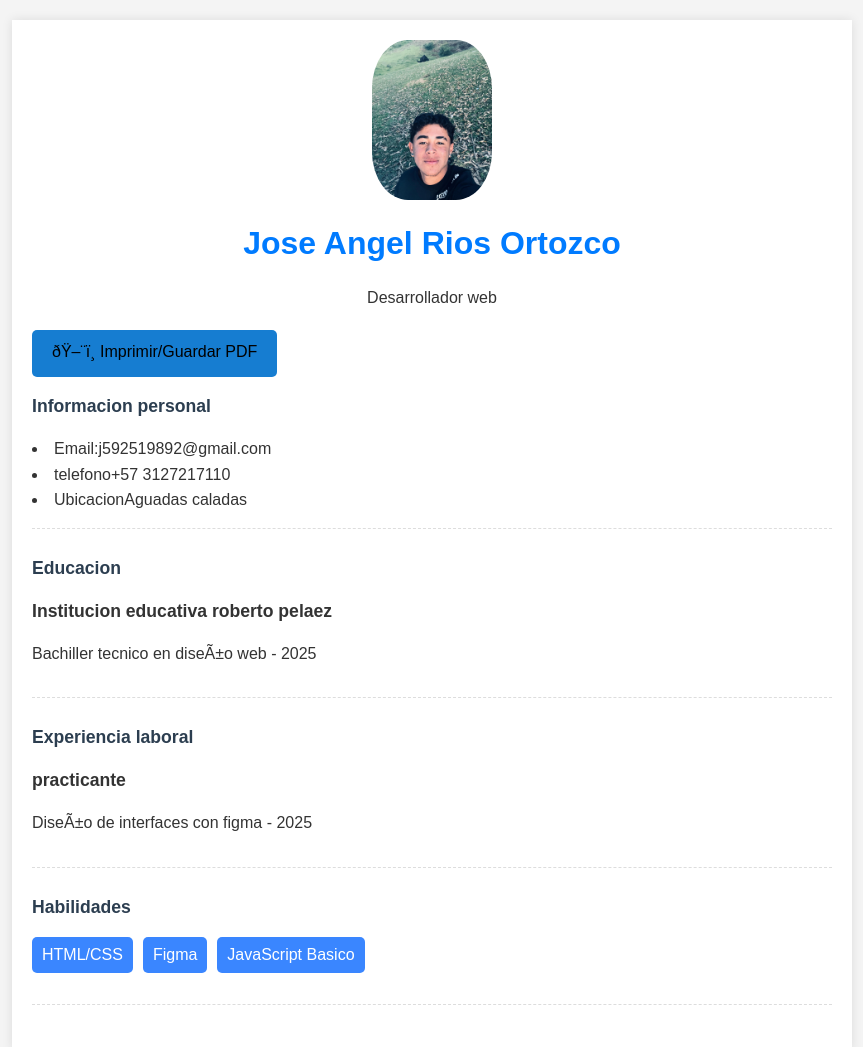
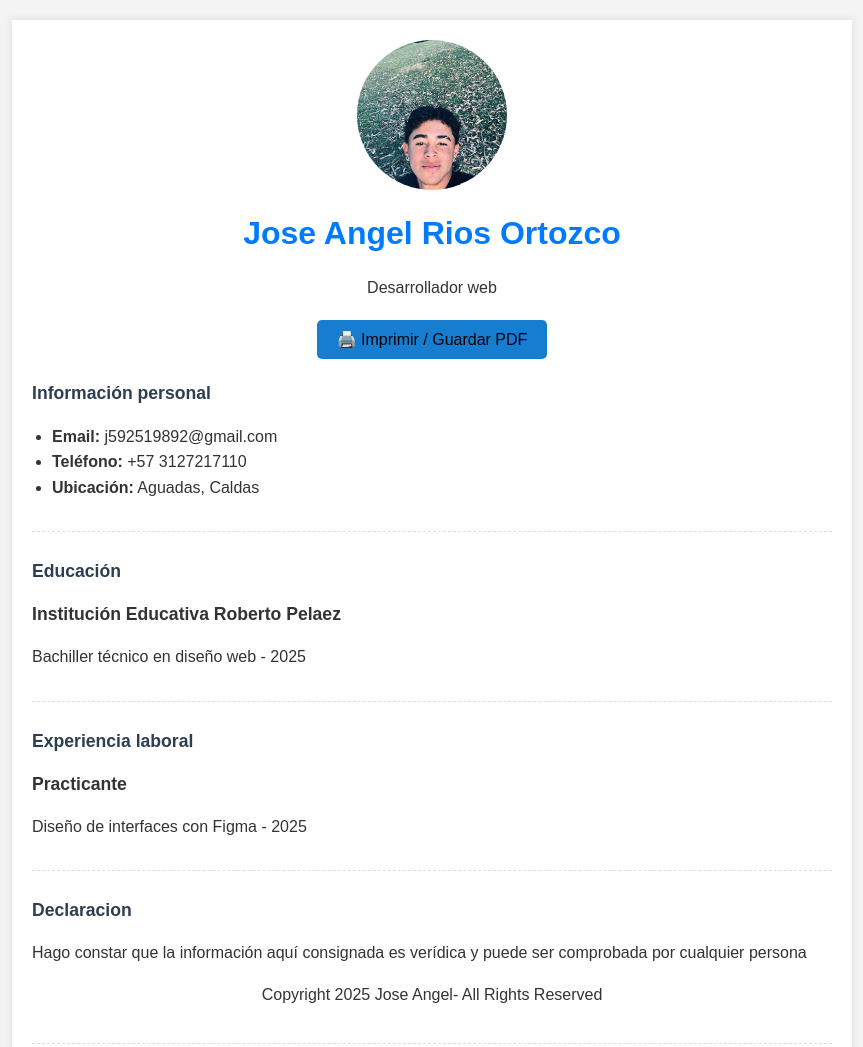
Before and after one commit to j59251989-web/HojaDeVida, a plain HTML site: page index.html in a window 1280 px wide. Shown: the whole page, without its empty margins (208-1071 px from the left). Drawn offline with Linux system fonts and the light colour scheme.

Commit message:
Update index.html

```diff
--- a/index.html
+++ b/index.html
@@ -1,60 +1,65 @@
 <!DOCTYPE html>
 <html lang="es">
 <head>
-  <meta charset="UFT-8">
-  <meta name="viewport" content= "width=device-width;initial-sacle=1.0">
-  <title>HOJA DE VIDA </title>
+  <meta charset="UTF-8">
+  <meta name="viewport" content="width=device-width, initial-scale=1.0">
+  <title>HOJA DE VIDA</title>
   <link rel="stylesheet" href="styles.css">
 </head>
- <body> <!--contine todo el contenido de la pagina(textos,imagenes,etc.)-->
-  <div class="container"> <!-- Un contenedor general para organizar el contenido la clase container se usa un css para dar estilos(como margenes o anchos),-->
-    <!-- Encabezado como nombre y foto-->
-    <header> <!--seccion semantica para el encabezado de la pagina(logo,nombre,titulo)-->
-    <img src="imagenes/foto.jpeg" alt=" Mi foto" style="margin:0 auto; width: 120px; border-radius:30%;">
+<body>
+  <div class="container">
+
+    <!-- Encabezado -->
+    <header>
+      <img src="imagenes/foto.jpeg" alt="Mi foto" class="profile-pic">
       <h1>Jose Angel Rios Ortozco</h1>
       <p>Desarrollador web</p>
     </header>
 
-  <!--Boton de imprimir-->
-  <div class="print-botton-container">
-      <button onclick="window.print()"class="print-button">🖨️ Imprimir/Guardar PDF</button>
-  </div>
+    <!-- Botón de imprimir -->
+    <section class="print-button-container">
+      <button onclick="window.print()" class="print-button">🖨️ Imprimir / Guardar PDF</button>
+    </section>
 
-<!--secciones principales-->
+    <!-- Información personal -->
     <section class="section">
-    <h2>Informacion personal</h2>
-    <ul><!--Crea una lista desordenada (con viñetas). Cada <li> es un ítem de la lista.--></ul>
-      <li><strogn>Email:</strogn>j592519892@gmail.com</li>
-      <li><strogn>telefono</strogn>+57 3127217110</li>
-      <li><strogn>Ubicacion</strogn>Aguadas caladas</li>
-
+      <h2>Información personal</h2>
+      <ul>
+        <li><strong>Email:</strong> j592519892@gmail.com</li>
+        <li><strong>Teléfono:</strong> +57 3127217110</li>
+        <li><strong>Ubicación:</strong> Aguadas, Caldas</li>
       </ul>
     </section>
 
+    <!-- Educación -->
     <section class="section">
-   <h2>Educacion</h2>
-   <div class="item"><!--Un contenedor para agrupar elementos relacionados-->
-    <h3>Institucion educativa roberto pelaez</h3>
-    <p>Bachiller tecnico en diseño web - 2025</p>
+      <h2>Educación</h2>
+      <div class="item">
+        <h3>Institución Educativa Roberto Pelaez</h3>
+        <p>Bachiller técnico en diseño web - 2025</p>
       </div>
     </section>
 
+    <!-- Experiencia laboral -->
     <section class="section">
       <h2>Experiencia laboral</h2>
       <div class="item">
-        <h3>practicante</h3>
-        <p>Diseño de interfaces con figma - 2025</p>
+        <h3>Practicante</h3>
+        <p>Diseño de interfaces con Figma - 2025</p>
       </div>
     </section>
 
+    <!-- Habilidades -->
     <section class="section">
-      <h2>Habilidades</h2>
-      <ul class="skills"> <!--Lista desordenada con la clase skills para estilos personalizados (ej: mostrar habilidades)-->
-      <li>HTML/CSS</li>
-      <li>Figma</li>
-      <li>JavaScript Basico</li>
+      <h2>Declaracion</h2>
+       <p>Hago constar que la información aquí consignada es verídica y puede ser comprobada por cualquier persona</p>
+
       </ul>
+      <header>
+        <p> Copyright 2025 Jose Angel- All Rights Reserved</p>
+      </header>
     </section>
- </div> <!--cierra el contenedor principal-->
+
+  </div>
 </body>
 </html>
```
Lines whose indentation alone changed are shown as unchanged.
